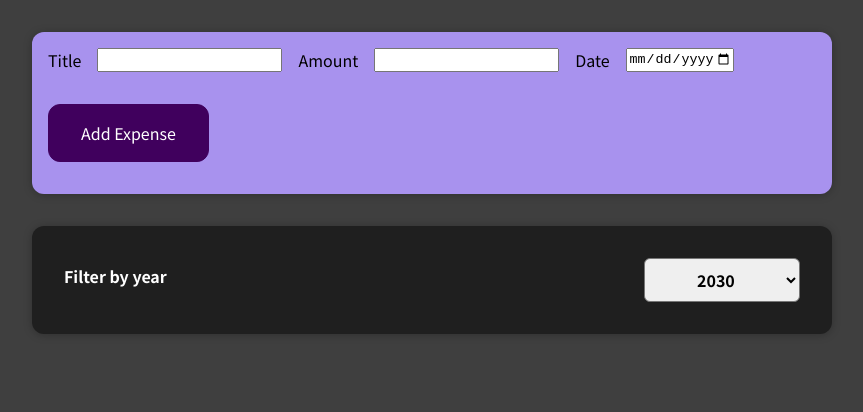
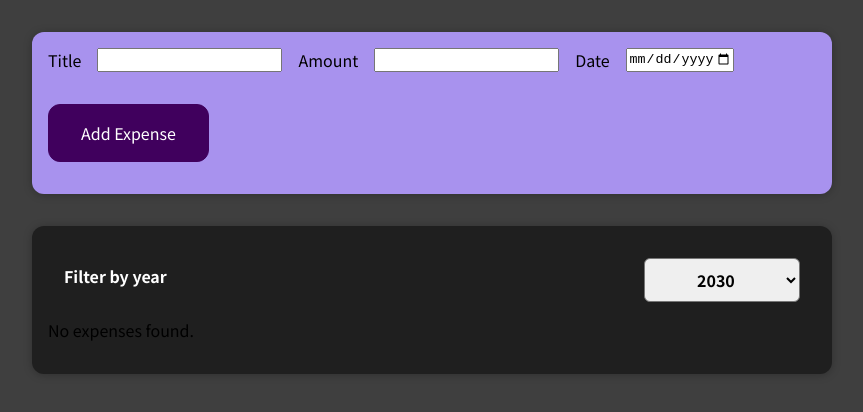
Before and after one commit to JoyUmoekpo/Unit-1-Expense-Tracker, a React (Create React App) app in the folder expense-tracker/: page / in a window 1280 px wide. Shown: the top 412 px of the page, without its empty margins (208-1071 px from the left). Built offline with nearby package versions, Linux system fonts and the light colour scheme.

Commit message:
Added Conditional Content

```diff
--- a/expense-tracker/src/App.js
+++ b/expense-tracker/src/App.js
@@ -8,14 +8,14 @@
     id: 'e1',
     title: 'Toilet Paper',
     amount: 94.12,
-    date: new Date(2023, 7, 14),
+    date: new Date(2025, 7, 14),
   },
   { id: 'e2', title: 'New TV', amount: 799.49, date: new Date(2023, 2, 12) },
   {
     id: 'e3',
     title: 'Car Insurance',
     amount: 294.67,
-    date: new Date(2023, 2, 28),
+    date: new Date(2025, 2, 28),
   },
   {
     id: 'e4',
--- a/expense-tracker/src/components/Expenses/Expenses.js
+++ b/expense-tracker/src/components/Expenses/Expenses.js
@@ -16,6 +16,19 @@
 		return expense.date.getFullYear().toString() === filteredYear;
 	});
 
+	let expensesContent = <p>No expenses found.</p>
+
+	if (filteredExpenses.length > 0) {
+		expensesContent = filteredExpenses.map((expense) => (
+			<ExpenseItem
+				key={expense.id}
+				title={expense.title}
+				amount={expense.amount}
+				date={expense.date}
+			/>
+		));
+	}
+
 	return (
 		<div>
 			<Card className="expenses">
@@ -23,14 +36,7 @@
 					selected={filteredYear}
 					onChangeFilter={filterChangeHandler}
 				/>
-				{filteredExpenses.map((expense) => (
-					<ExpenseItem
-						key={expense.id}
-						title={expense.title}
-						amount={expense.amount}
-						date={expense.date}
-					/>
-				))}
+				{expensesContent}
 			</Card>
 		</div>
 	);
```
